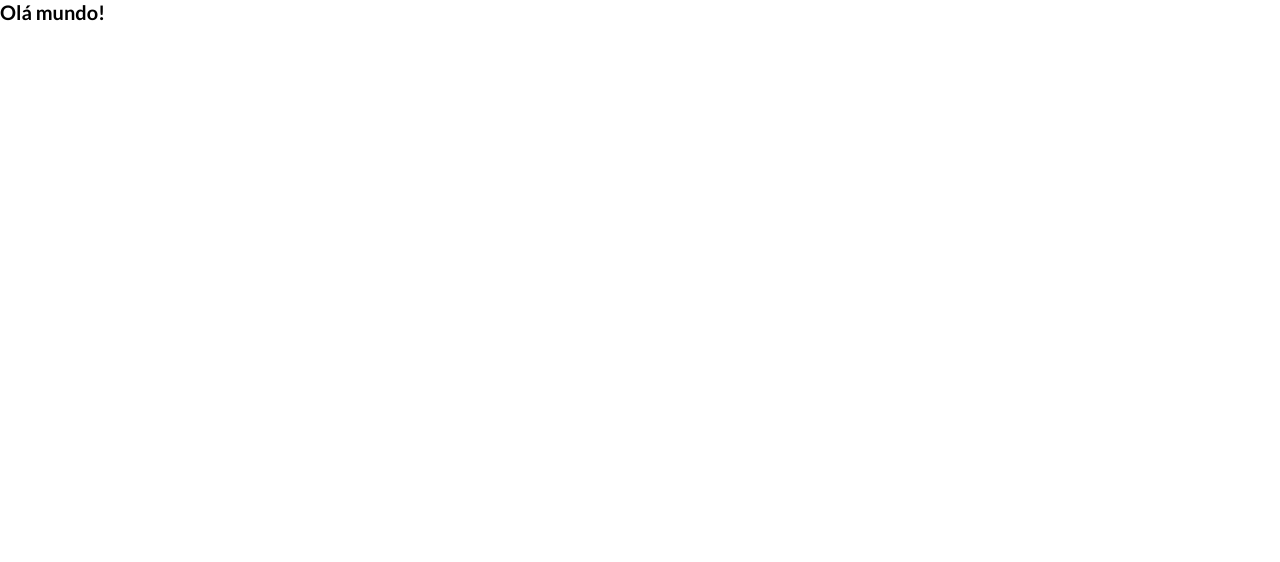
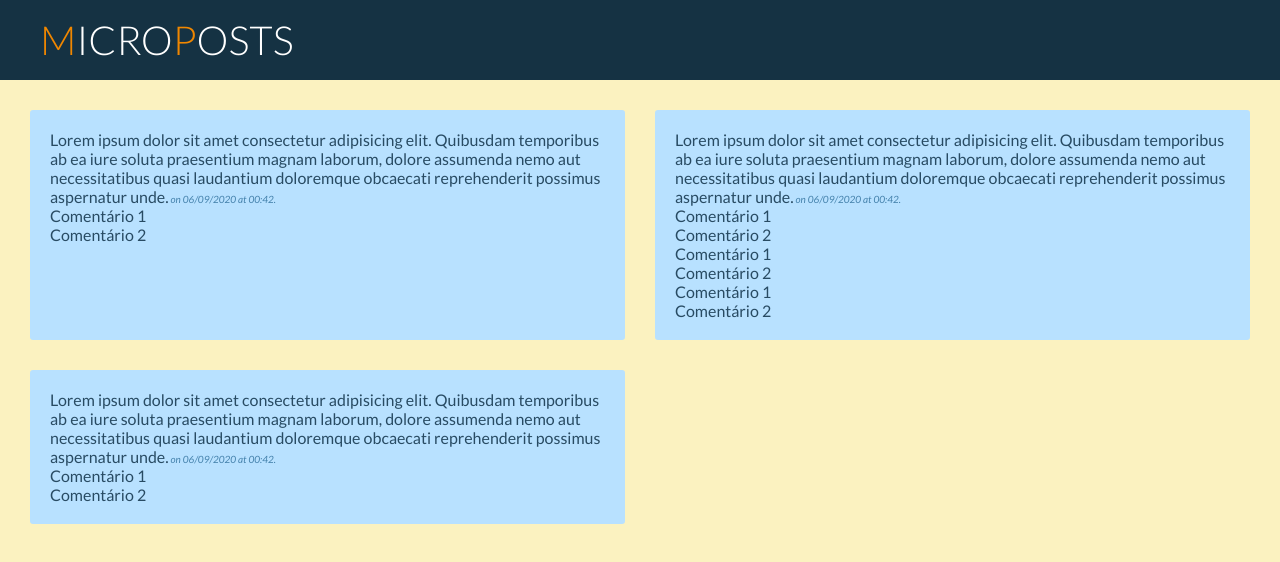
Before and after one commit to kiqaps/microposts, a React (Create React App) app in the folder webclient-service/: page / in a window 1280 px wide. Shown: the top 562 px of the page. Built offline with nearby package versions, Linux system fonts and the light colour scheme.

Commit message:
Cliente: primeiros componentes

```diff
--- a/webclient-service/package.json
+++ b/webclient-service/package.json
@@ -3,8 +3,10 @@
   "version": "0.1.0",
   "private": true,
   "dependencies": {
+    "polished": "^3.6.6",
     "react": "^16.13.1",
     "react-dom": "^16.13.1",
+    "react-icons": "^3.11.0",
     "styled-components": "^5.2.0"
   },
   "scripts": {
--- a/webclient-service/src/globalStyles.ts
+++ b/webclient-service/src/Styles/globalStyles.ts
@@ -1,4 +1,5 @@
 import { createGlobalStyle } from 'styled-components'
+import { StyleVariables } from './variables'
 
 export const GlobalStyle = createGlobalStyle`
   *,
@@ -10,16 +11,23 @@ export const GlobalStyle = createGlobalStyle`
   }
 
   html {
+    font-size: 62.5%;
     box-sizing: border-box;
-    font-size: 62.5%;
+    background-color: ${StyleVariables.Colors[1]};
   }
 
   body {
     font-family: 'Lato', sans-serif;
+    font-size: 1.6rem;
   }
 
   ol,
   ul {
     list-style: none;
   }
+
+  h1, h2, h3, h4, h5, h6 {
+    font-size: 1.6rem;
+    font-weight: 400;
+  }
 `
--- /dev/null
+++ b/webclient-service/src/Styles/variables.ts
@@ -0,0 +1,13 @@
+export const StyleVariables = {
+  Colors: ['#f08700', '#fbf2c0', '#153243', '#284b63', '#b8e1ff'],
+  Color: {
+    White: '#fff',
+  },
+  Breakpoints: {
+    xs: '(min-width:320px)',
+    sm: '(min-width:480px)',
+    md: '(min-width:801px)',
+    lg: '(min-width:1025px)',
+    xl: '(min-width:1281px)',
+  },
+}
--- /dev/null
+++ b/webclient-service/src/Views/Components/Post/index.tsx
@@ -0,0 +1,28 @@
+import React from 'react'
+
+import { PostContainer } from './styles'
+
+interface PostProps {
+  post: any
+}
+
+export const Post: React.FC<PostProps> = ({ post }) => {
+  return (
+    <PostContainer>
+      <div className="post">
+        <p className="post__content">
+          Lorem ipsum dolor sit amet consectetur adipisicing elit. Quibusdam
+          temporibus ab ea iure soluta praesentium magnam laborum, dolore
+          assumenda nemo aut necessitatibus quasi laudantium doloremque
+          obcaecati reprehenderit possimus aspernatur unde.
+          <span className="post__date"> on 06/09/2020 at 00:42.</span>
+        </p>
+      </div>
+      <div className="comments">
+        {post.comments.map((comment: any, index: any) => (
+          <p key={index}>{comment.text}</p>
+        ))}
+      </div>
+    </PostContainer>
+  )
+}
--- /dev/null
+++ b/webclient-service/src/Views/Components/Post/styles.ts
@@ -0,0 +1,37 @@
+import styled from 'styled-components'
+import { StyleVariables } from '../../../Styles/variables'
+
+import { lighten } from 'polished'
+
+export const PostContainer = styled.div`
+  background-color: ${StyleVariables.Colors[4]};
+  color: ${StyleVariables.Colors[3]};
+  padding: 2rem;
+  border-radius: 3px;
+  width: 100%;
+  margin-bottom: 3rem;
+
+  @media ${StyleVariables.Breakpoints.lg} {
+    width: calc((100% - 3rem) / 2);
+
+    &:not(:nth-child(2n)) {
+      margin-right: 3rem;
+    }
+  }
+
+  @media ${StyleVariables.Breakpoints.xl} {
+    width: calc((100% - 9rem) / 4);
+
+    &:not(:nth-child(4n)) {
+      margin-right: 3rem;
+    }
+  }
+
+  .post {
+    &__date {
+      font-size: 1rem;
+      font-style: italic;
+      color: ${lighten(0.2, StyleVariables.Colors[3])};
+    }
+  }
+`
--- /dev/null
+++ b/webclient-service/src/Views/Layout/Container/index.ts
@@ -0,0 +1,7 @@
+import styled from 'styled-components'
+
+export const Container = styled.section`
+  display: flex;
+  flex-wrap: wrap;
+  padding: 3rem;
+`
--- /dev/null
+++ b/webclient-service/src/Views/Layout/Header/index.tsx
@@ -0,0 +1,13 @@
+import React from 'react'
+
+import { StyledHeader } from './styles'
+
+export const Header: React.FC = () => {
+  return (
+    <StyledHeader>
+      <h1>
+        <strong>M</strong>icro<strong>P</strong>osts
+      </h1>
+    </StyledHeader>
+  )
+}
--- /dev/null
+++ b/webclient-service/src/Views/Layout/Header/styles.ts
@@ -0,0 +1,30 @@
+import styled from 'styled-components'
+import { StyleVariables } from '../../../Styles/variables'
+
+export const StyledHeader = styled.header`
+  display: flex;
+  align-items: center;
+  justify-content: center;
+  background-color: ${StyleVariables.Colors[2]};
+  color: ${StyleVariables.Color.White};
+  height: 8rem;
+
+  @media ${StyleVariables.Breakpoints.md} {
+    justify-content: start;
+  }
+
+  h1 {
+    text-transform: uppercase;
+    font-size: 4rem;
+    font-weight: 300;
+
+    @media ${StyleVariables.Breakpoints.md} {
+      margin-left: 4rem;
+    }
+
+    strong {
+      color: ${StyleVariables.Colors[0]};
+      font-weight: inherit;
+    }
+  }
+`
--- /dev/null
+++ b/webclient-service/src/Views/Layout/index.ts
@@ -0,0 +1,2 @@
+export { Header } from './Header'
+export { Container } from './Container'
--- a/webclient-service/src/index.tsx
+++ b/webclient-service/src/index.tsx
@@ -1,11 +1,46 @@
 import React from 'react'
 import ReactDOM from 'react-dom'
 
-import { GlobalStyle } from './globalStyles'
+import { GlobalStyle } from './Styles/globalStyles'
+import { Header, Container } from './Views/Layout'
+import { Post } from './Views/Components/Post'
+
+const posts = [
+  {
+    title:
+      'Lorem ipsum dolor sit amet, consectetur adipisicing elit. Fugit quo vitae sunt consequuntur commodi quos cupiditate quia eum id praesentium. A itaque quae totam architecto, ratione dicta tempore omnis laudantium.',
+    date: 'on 06/09/2020 at 00:42.',
+    comments: [{ text: 'Comentário 1' }, { text: 'Comentário 2' }],
+  },
+  {
+    title:
+      'Lorem ipsum dolor sit, amet consectetur adipisicing elit. Velit, in aut nisi ducimus expedita, iusto praesentium magnam quo debitis earum consequatur repellendus enim quaerat necessitatibus! Repellendus odit saepe voluptatem eveniet.',
+    date: 'on 06/09/2020 at 00:42.',
+    comments: [
+      { text: 'Comentário 1' },
+      { text: 'Comentário 2' },
+      { text: 'Comentário 1' },
+      { text: 'Comentário 2' },
+      { text: 'Comentário 1' },
+      { text: 'Comentário 2' },
+    ],
+  },
+  {
+    title:
+      'Lorem ipsum dolor sit amet consectetur adipisicing elit. Numquam culpa saepe, inventore quis repellat impedit, consectetur accusantium laudantium non quos ullam repellendus! Ratione impedit pariatur illo exercitationem id aliquam repellat.',
+    date: 'on 06/09/2020 at 00:42.',
+    comments: [{ text: 'Comentário 1' }, { text: 'Comentário 2' }],
+  },
+]
 
 ReactDOM.render(
   <>
-    <h1>Olá mundo!</h1>
+    <Header />
+    <Container>
+      {posts.map((post, index) => (
+        <Post key={index} post={post} />
+      ))}
+    </Container>
     <GlobalStyle />
   </>,
   document.getElementById('root'),
```
Also changed, not shown: webclient-service/.eslintrc.json, 1 other file (tests, documents, lock files or other folders).
